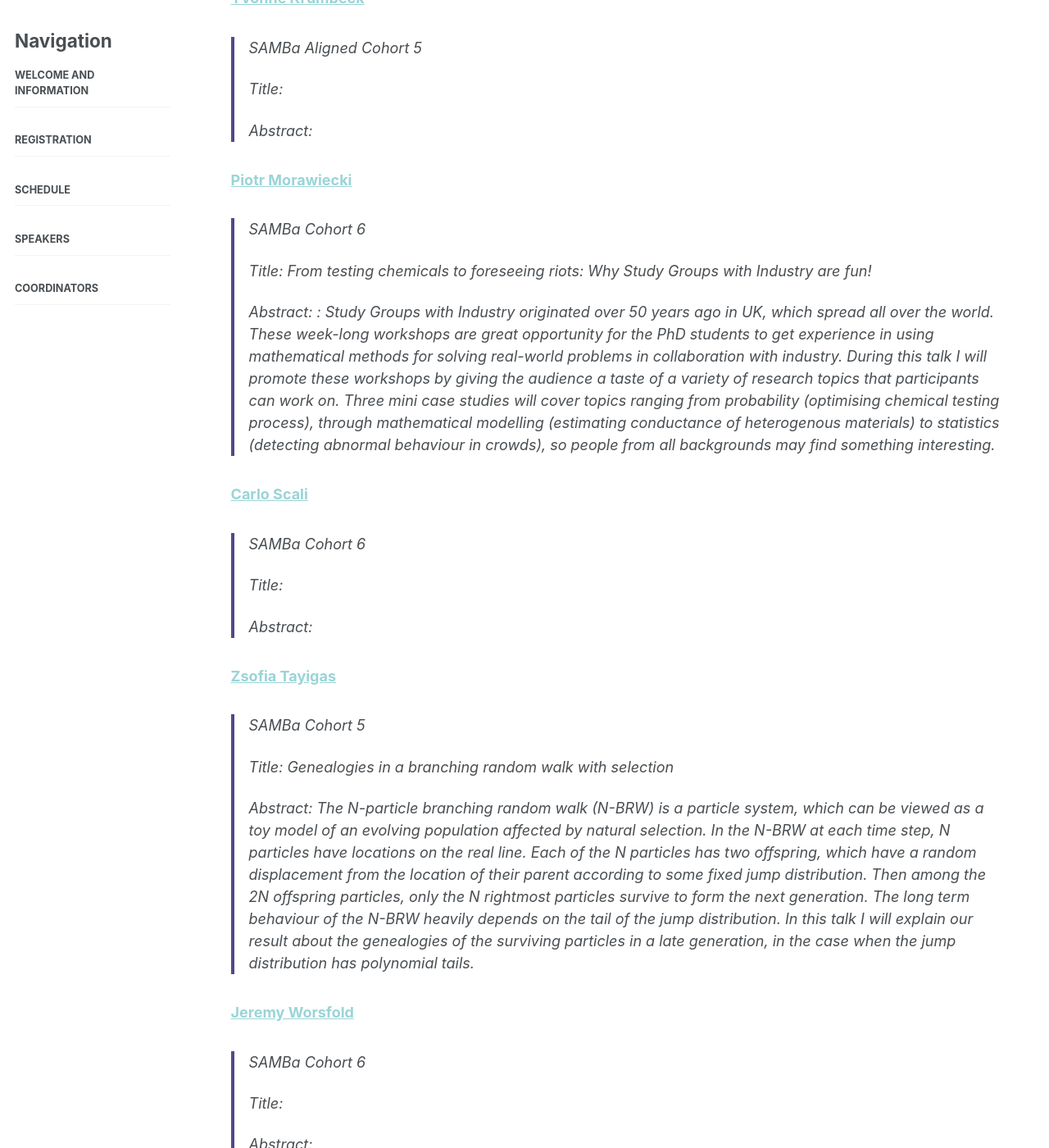
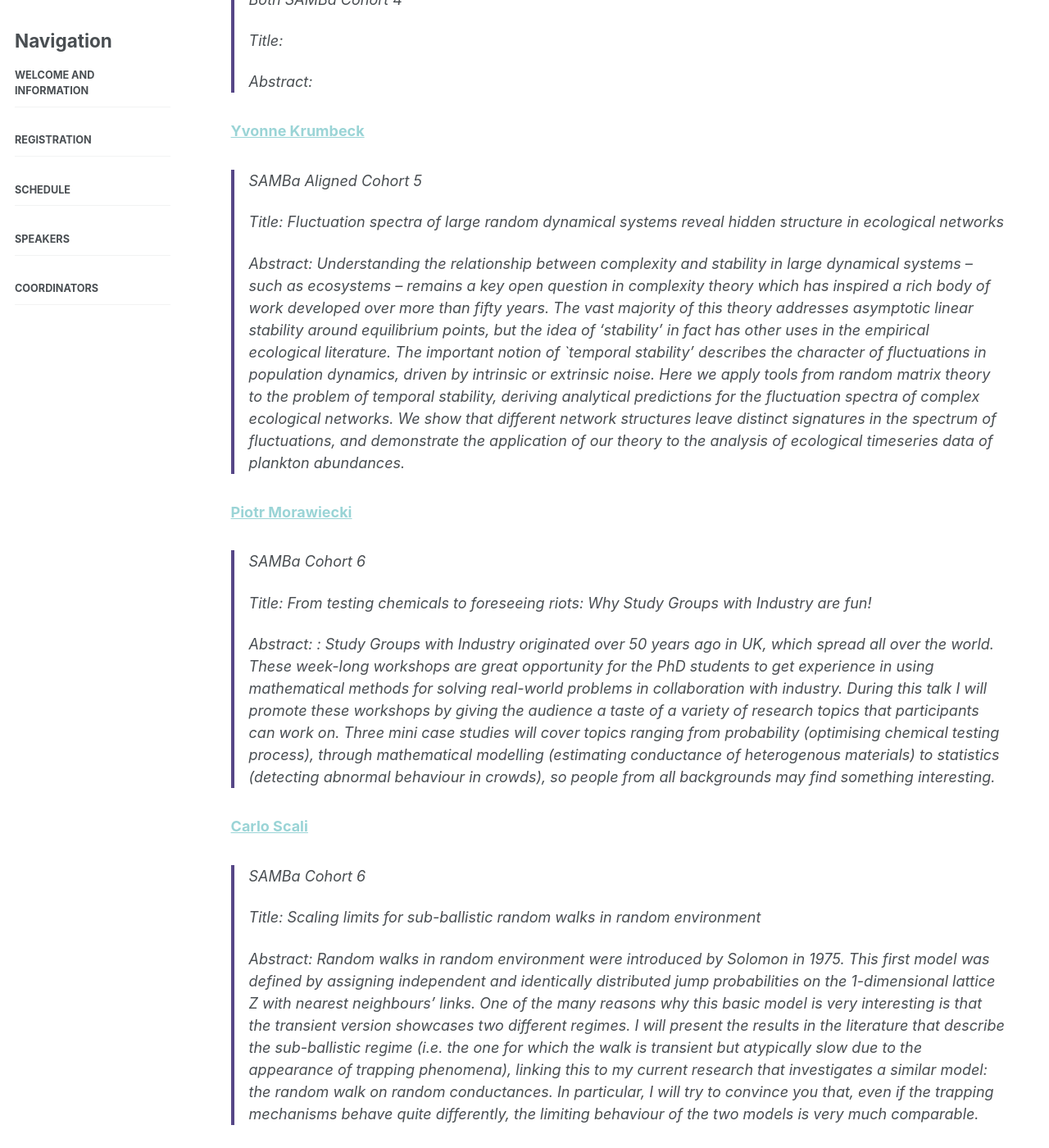
Before and after one commit to kap39/kap39.github.io, a Jekyll site: the page built from _pages/SAMBa-Conference.md, in a window 1280 px wide and 1400 px high, scrolled down 5014 px. Shown: the whole window at 82% size. Built offline with Jekyll 4.4.1, drawn with Linux system fonts in a browser that asks for light colours; some of the changed text lies outside the part shown.

Commit message:
Update Title and Abstracts

```diff
--- a/_pages/SAMBa-Conference.md
+++ b/_pages/SAMBa-Conference.md
@@ -201,9 +201,10 @@ Find below the full list of speakers, with titles and abstracts added as they be
 ### [Stefano Bruno](https://people.bath.ac.uk/sb2551/ "Website")
 > SAMBa Cohort 4
 >
->Title:
+>Title: Regularity in time and space for stochastic porous media equations.
 >
->Abstract:
+>Abstract: Stochastic porous media equations (SPME) are well-studied models describing non-linear diffusion dynamics perturbed by noise. In this talk, I will discuss the spatial and time regularity for solutions to these stochastic PDEs in Sobolev spaces.  I will introduce the notion of kinetic formulation for conservation laws which allows to transform SPME into “linear” stochastic PDEs and use this formulation in the derivation of the regularity estimates. At the end of the talk, I will compare our regularity results with the optimal regularity estimates obtained for the deterministic porous medium equation.  This is joint work with Benjamin Gess and Hendrik Weber.
+
 
 ### [Margaret Duff](https://people.bath.ac.uk/magd21/ "Website")
 > SAMBa Cohort 5
@@ -229,9 +230,9 @@ Find below the full list of speakers, with titles and abstracts added as they be
 ### [Yvonne Krumbeck](https://yvonnek-web.gitlab.io/bath/ "Website")
 > SAMBa Aligned Cohort 5
 >
->Title:
+>Title: Fluctuation spectra of large random dynamical systems reveal hidden structure in ecological networks
 >
->Abstract:
+>Abstract: Understanding the relationship between complexity and stability in large dynamical systems -- such as ecosystems -- remains a key open question in complexity theory which has inspired a rich body of work developed over more than fifty years. The vast majority of this theory addresses asymptotic linear stability around equilibrium points, but the idea of 'stability' in fact has other uses in the empirical ecological literature. The important notion of `temporal stability' describes the character of fluctuations in population dynamics, driven by intrinsic or extrinsic noise. Here we apply tools from random matrix theory to the problem of temporal stability, deriving analytical predictions for the fluctuation spectra of complex ecological networks. We show that different network structures leave distinct signatures in the spectrum of fluctuations, and demonstrate the application of our theory to the analysis of ecological timeseries data of plankton abundances.
 
 ### [Piotr Morawiecki](https://people.bath.ac.uk/pwm27/ "Website")
 > SAMBa Cohort 6
@@ -243,9 +244,9 @@ Find below the full list of speakers, with titles and abstracts added as they be
 ### [Carlo Scali](https://people.bath.ac.uk/cs2458/ "Website")
 > SAMBa Cohort 6
 >
->Title:
+>Title: Scaling limits for sub-ballistic random walks in random environment
 >
->Abstract:
+>Abstract: Random walks in random environment were introduced by Solomon in 1975. This first model was defined by assigning independent and identically distributed jump probabilities on the 1-dimensional lattice Z with nearest neighbours' links. One of the many reasons why this basic model is very interesting is that the transient version showcases two different regimes. I will present the results in the literature that describe the sub-ballistic regime (i.e. the one for which the walk is transient but atypically slow due to the appearance of trapping phenomena), linking this to my current research that investigates a similar model: the random walk on random conductances. In particular, I will try to convince you that, even if the trapping mechanisms behave quite differently, the limiting behaviour of the two models is very much comparable.
 
 ### [Zsofia Tayigas](https://people.bath.ac.uk/zt354/ "Website")
 > SAMBa Cohort 5
```
